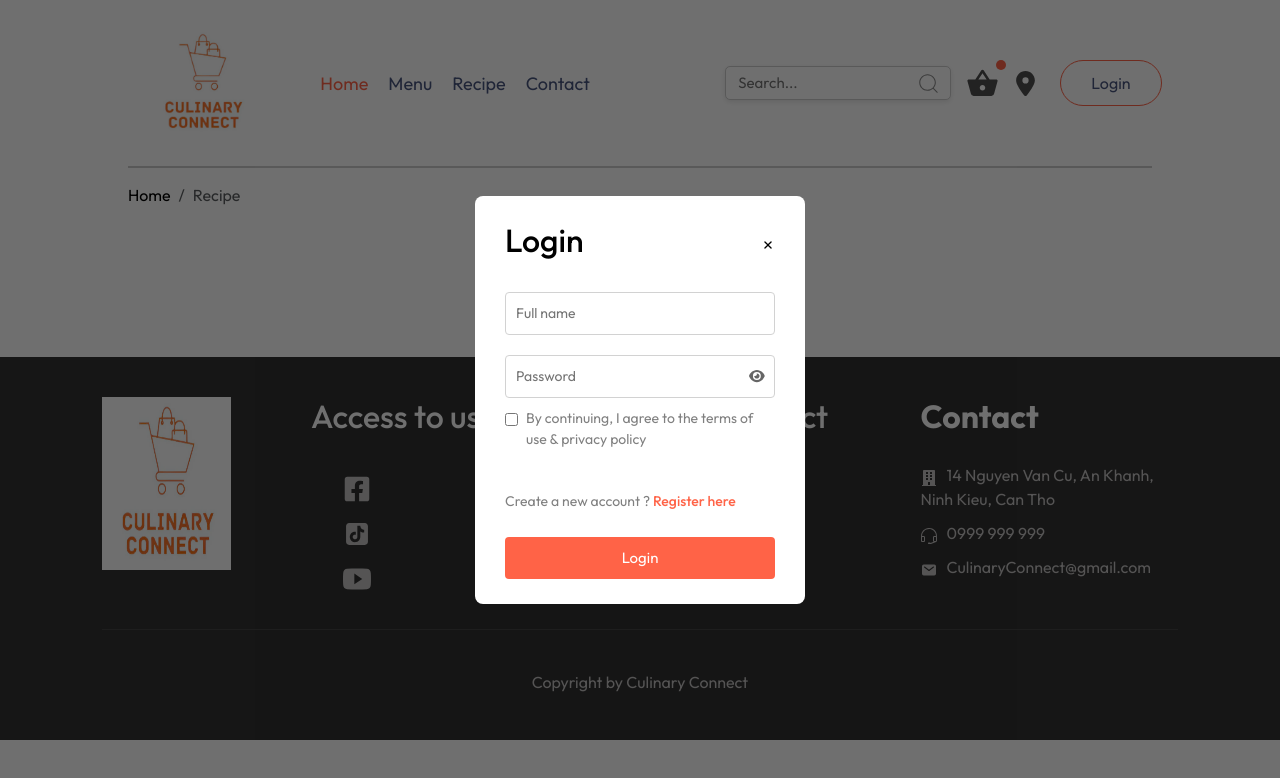
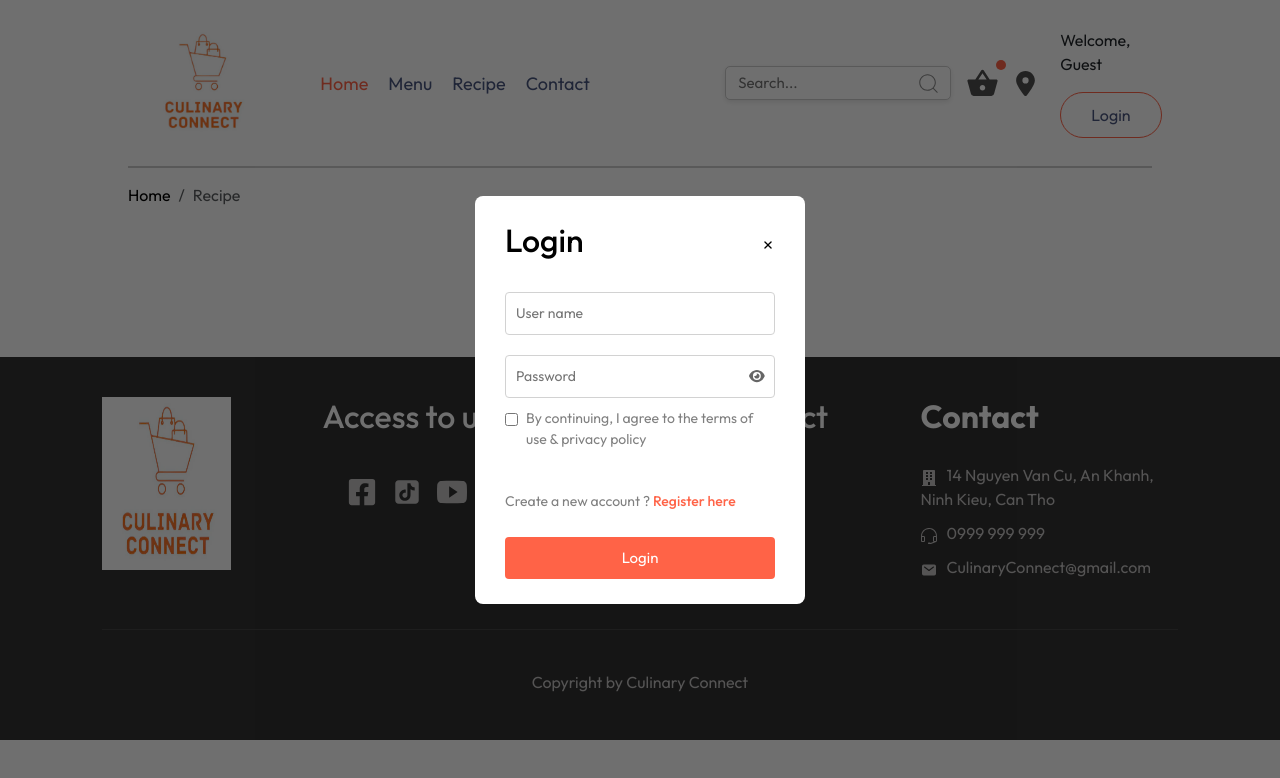
Before and after one commit to BichTuyen1204/CulinaryConnectProject, a React (Create React App) app: page /recipe in a window 1280 px wide. Both pictures are taken after a click on the button "Login". Shown: the top 778 px of the page. Built offline with nearby package versions, Linux system fonts and the light colour scheme; no server answers.

Commit message:
Done API register and login

```diff
--- a/src/App.js
+++ b/src/App.js
@@ -1,6 +1,6 @@
 import React, { useState } from "react";
 import { Navbar } from "./components/navbar/Navbar";
-import { BrowserRouter, Route, Routes } from "react-router-dom";
+import { Routes, Route, useNavigate, BrowserRouter } from "react-router-dom";
 import { Home } from "./page/home/Home";
 import ExploreMenu from "./components/menu/ExploreMenu";
 import Footer from "./components/footer/Footer";
@@ -13,9 +13,15 @@ import { Food_detail } from "./page/food_detail/Food_detail";
 import Breadcrumb from "./components/bread_crumb/Breadcrumb";
 import Recipe from "./page/recipe/Recipe";
 
-const App = () => {
+const AppContent = () => {
   const [showLogin, setShowLogin] = useState(false);
   const [showSignUp, setShowSignUp] = useState(false);
+  const navigate = useNavigate();
+
+  const handleLoginSuccess = () => {
+    setShowLogin(false);
+    navigate("/");
+  };
 
   const openSignUp = () => {
     setShowLogin(false);
@@ -26,19 +32,12 @@ const App = () => {
     setShowLogin(true);
     setShowSignUp(false);
   };
+
   return (
     <>
-      {showLogin && (
-        <Login setShowLogin={setShowLogin} openSignUp={openSignUp} />
-      )}
-      {showSignUp && (<Sign_up setShowSignUp={setShowSignUp} openLogin={openLogin} />)}
-      <BrowserRouter>
         <div className="app">
           <Navbar setShowLogin={setShowLogin} />
-
-          {/* Thêm Breadcrumb ở đây */}
           <Breadcrumb />
-
           <Routes>
             <Route path="/" element={<Home />} />
             <Route path="exploreMenu" element={<ExploreMenu />} />
@@ -48,11 +47,28 @@ const App = () => {
             <Route path="food_detail" element={<Food_detail />} />
             <Route path="recipe" element={<Recipe />} />
           </Routes>
+          {showLogin && (
+            <Login
+              setShowLogin={setShowLogin}
+              openSignUp={openSignUp}
+              onLoginSuccess={handleLoginSuccess}
+            />
+          )}
+          {showSignUp && (
+            <Sign_up setShowSignUp={setShowSignUp} openLogin={openLogin} />
+          )}
         </div>
         <Footer />
-      </BrowserRouter>
     </>
   );
 };
 
+const App = () => {
+  return (
+    <BrowserRouter>
+      <AppContent />
+    </BrowserRouter>
+  );
+};
+
 export default App;
--- a/src/components/bread_crumb/Breadcrumb.js
+++ b/src/components/bread_crumb/Breadcrumb.js
@@ -19,6 +19,7 @@ function Breadcrumb() {
     recipe: "Recipe",
     cart: "Cart",
     contact: "Contact",
+    food_detail: "Food detail"
   };
 
   return (
--- a/src/components/footer/Footer.css
+++ b/src/components/footer/Footer.css
@@ -23,8 +23,12 @@
 }
 
 .ul-icon-social {
-    width: 60px;
-    height: 50px;
+    width: 120px;
+    height: 60px;
+    gap: 15px;
+    display: flex;
+    align-items: center;
+    justify-items: center;
 }
 
 .facebook, .tiktok, .youtube {
@@ -38,10 +42,17 @@
     cursor: pointer;
 }
 
-.footer-content-left, .footer-content-right, .footer-content-center {
+.footer-content-right, .footer-content-center {
     display: flex;
     flex-direction: column;
     align-items: start;
+    gap: 20px;
+}
+
+.footer-content-left {
+    display: flex;
+    flex-direction: column;
+    align-items: center;
     gap: 20px;
 }
 
--- a/src/components/footer/Footer.js
+++ b/src/components/footer/Footer.js
@@ -10,23 +10,28 @@ import "../footer/Footer.css";
 import { Link } from "react-router-dom";
 import "bootstrap/dist/css/bootstrap.min.css";
 
-
 const Footer = () => {
   return (
     <div className="footer" id="footer">
       <div className="footer-content">
         <div className="img-logo-footer">
-        <Link to="/"><img src={Logo} alt="" /></Link>
+          <Link to="/">
+            <img src={Logo} alt="" />
+          </Link>
         </div>
         <div className="footer-content-left">
-            <h2>Access to us</h2>
-            <ul className="ul-icon-social">
+          <h2>Access to us</h2>
+          <div className="ul-icon-social">
               <li>
                 <FaFacebookSquare className="facebook" />
+              </li>
+              <li>
                 <AiFillTikTok className="tiktok" />
+              </li>
+              <li>
                 <IoLogoYoutube className="youtube" />
               </li>
-            </ul>
+          </div>
         </div>
 
         <div className="footer-content-center">
--- a/src/components/login/Login.css
+++ b/src/components/login/Login.css
@@ -2,6 +2,7 @@
     position: fixed;
     z-index: 1;
     top: 0;
+    left: 0;
     width: 100%;
     height: 100%;
     background-color: #00000090;
--- a/src/components/login/Login.js
+++ b/src/components/login/Login.js
@@ -1,11 +1,11 @@
-import React, { useState } from "react";
+import React, { useContext, useState } from "react";
 import { IoClose } from "react-icons/io5";
 import "../login/Login.css";
 import { FontAwesomeIcon } from "@fortawesome/react-fontawesome";
 import { faEye, faEyeSlash } from "@fortawesome/free-solid-svg-icons";
 import AccountService from "../../api/AccountService";
 
-const Login = ({ setShowLogin, openSignUp }) => {
+const Login = ({ setShowLogin, openSignUp, onLoginSuccess }) => {
   const [username, setUserName] = useState("");
   const [userNameError, setUserNameError] = useState("");
   const [password, setPassword] = useState("");
@@ -94,12 +94,14 @@ const Login = ({ setShowLogin, openSignUp }) => {
     if (!userNameError && !passwordError && username && password) {
       try {
         const response = await AccountService.signin(account);
-        console.log("Login successful", response.data);
+        console.log("Login successful", response);
         setFormSubmitted(true);
         setLoginError("");
         setTimeout(() => {
-        // openHome();
-        }, 5000);
+          onLoginSuccess();
+          window.location.reload();
+          console.log("Response data:", response);
+        }, 2000);
       } catch (error) {
         console.error(
           "Error when logging in:",
@@ -108,19 +110,20 @@ const Login = ({ setShowLogin, openSignUp }) => {
         if (error.response) {
           switch (error.response.status) {
             case 404:
-              setLoginError("Account does not exist.");
+              setUserNameError("Account does not exist.");
               break;
             case 401:
               setLoginError("Invalid username or password.");
               break;
+            case 500:
+              setPasswordError("Password is incorrect.");
+              break;
             default:
-              setLoginError("An error occurred. Please try again later.");
+              setLoginError("User name does not exist.");
           }
         } else {
           setLoginError("Network error. Please check your connection.");
         }
-        setUserName("");
-        setPassword("");
         setFormSubmitted(false);
       }
     } else {
@@ -129,6 +132,7 @@ const Login = ({ setShowLogin, openSignUp }) => {
   };
 
   return (
+    <div className="fullscreen-modal">
       <div className="login" onClick={handleClose}>
         <form className="login-container" onClick={handleContainerClick}>
           <div className="login-title">
@@ -146,7 +150,7 @@ const Login = ({ setShowLogin, openSignUp }) => {
                 value={username}
                 onChange={userNameChange}
                 onBlur={userNameBlur}
-              placeholder="Full name"
+                placeholder="User name"
               />
               {userNameError && <p style={{ color: "red" }}>{userNameError}</p>}
             </div>
@@ -193,6 +197,7 @@ const Login = ({ setShowLogin, openSignUp }) => {
           </div>
         </form>
       </div>
+    </div>
   );
 };
 export default Login;
--- a/src/components/navbar/Navbar.js
+++ b/src/components/navbar/Navbar.js
@@ -1,4 +1,4 @@
-import React, { useState } from "react";
+import React, { useEffect, useState } from "react";
 import { Link } from "react-router-dom";
 import { CiSearch } from "react-icons/ci";
 import { MdShoppingBasket } from "react-icons/md";
@@ -6,14 +6,46 @@ import { FaLocationDot } from "react-icons/fa6";
 import "./Navbar.css";
 import Logo from "../../assets/logo.png";
 import "bootstrap/dist/css/bootstrap.min.css";
+import AccountService from "../../api/AccountService";
 
 export const Navbar = ({ setShowLogin }) => {
   const [menu, setMenu] = useState("home");
   const [searchQuery, setSearchQuery] = useState("");
+  const [username, setUserName] = useState("");
+  const [accountRole, setAccountRole] = useState("");
+  const [jwtToken, setJwtToken] = useState(sessionStorage.getItem("jwtToken"));
 
   const handleSearchChange = (e) => {
     setSearchQuery(e.target.value);
   };
+
+  useEffect(() => {
+    const getAccount = async () => {
+      if (jwtToken !== "") {
+        try {
+          const response = await AccountService.account(jwtToken);
+          console.log("account:", response);
+          setUserName(response.username);
+          setAccountRole(response.role);
+        } catch (error) {
+          console.error("Error fetching account information:", error);
+          console.log(error.response);
+        }
+      } else {
+        setUserName("");
+        setAccountRole("");
+      }
+    };
+    getAccount();
+  }, [jwtToken]);
+
+  const Logout = async() => {
+    localStorage.removeItem("jwtToken");
+    console.log("Logout successful")
+    setUserName("");
+    setAccountRole("");
+    setJwtToken("");
+  }
 
   return (
     <div className="navbar col-12">
@@ -76,12 +108,25 @@ export const Navbar = ({ setShowLogin }) => {
         </div>
 
         <div className="navbar-location-icon col-1">
-            <FaLocationDot className="ic_location" />
-          </div>
+          <FaLocationDot className="ic_location" />
+        </div>
 
-        <div className="col-3">
-          <button onClick={() => setShowLogin(true)}>Login</button>
-        </div>
+        <nav>
+          <>
+            {username ? (
+              <p>Welcome, {username}</p>
+            ) : (
+              <p>Welcome, Guest</p>
+            )}
+            {username ? (
+              <button onClick={Logout}>Logout</button>
+            ) : (
+              <>
+                <button onClick={() => setShowLogin(true)}>Login</button>
+              </>
+            )}
+          </>
+        </nav>
       </div>
     </div>
   );
--- a/src/components/sign_up/Sign_up.js
+++ b/src/components/sign_up/Sign_up.js
@@ -6,8 +6,8 @@ import { faEye, faEyeSlash } from "@fortawesome/free-solid-svg-icons";
 import AccountService from "../../api/AccountService";
 
 const Sign_up = ({ setShowSignUp, openLogin }) => {
-  const [name, setName] = useState("");
-  const [nameError, setNameError] = useState("");
+  const [username, setUserName] = useState("");
+  const [usernameError, setUserNameError] = useState("");
   const [email, setEmail] = useState("");
   const [emailError, setEmailError] = useState("");
   const [phone, setPhone] = useState("");
@@ -24,6 +24,8 @@ const Sign_up = ({ setShowSignUp, openLogin }) => {
   const [formSubmitted, setFormSubmitted] = useState(false);
   const [description, setDescription] = useState("");
   const [descriptionError, setDescriptionError] = useState("");
+  const [registerError, setRegisterError] = useState("");
+  const [agreedToTerms, setAgreedToTerms] = useState(false);
 
   const [account, setAccount] = useState({
     username: "",
@@ -37,22 +39,22 @@ const Sign_up = ({ setShowSignUp, openLogin }) => {
   // Receive full name
   const NameChange = (e) => {
     const { value } = e.target;
-    setName(value);
+    setUserName(value);
     setAccount((preState) => ({ ...preState, username: value }));
   };
 
   // Check full name
   const NameBlur = () => {
-    if (name.trim() === "") {
-      setNameError("Please enter your full name");
-    } else if (name.length < 4) {
-      setNameError("The full name must be at least 4 characters");
-    } else if (name.length > 100) {
-      setNameError("The full name must be less than 100 characters");
-    } else if (!/^[\p{L}\s]+$/u.test(name)) {
-      setNameError("Please enter only alphabetic characters");
+    if (username.trim() === "") {
+      setUserNameError("Please enter your full name");
+    } else if (username.length < 4) {
+      setUserNameError("The full name must be at least 4 characters");
+    } else if (username.length > 100) {
+      setUserNameError("The full name must be less than 100 characters");
+    } else if (!/^[\p{L}\s]+$/u.test(username)) {
+      setUserNameError("Please enter only alphabetic characters");
     } else {
-      setNameError("");
+      setUserNameError("");
     }
   };
 
@@ -101,7 +103,9 @@ const Sign_up = ({ setShowSignUp, openLogin }) => {
   const PhoneBlur = () => {
     if (phone.trim() === "") {
       setPhoneError("Please enter your phone number");
-    } else if (!/^\d{10}$/.test(phone)) {
+    } else if (phone.length < 10 || phone.length > 10) {
+      setPhoneError("Your phone number must be 10 digits");
+    } else if (!/^\d+$/.test(phone)) {
       setPhoneError("Your phone number just only number");
     } else if (!/^0/.test(phone)) {
       setPhoneError("Phone number must start with 0");
@@ -208,15 +212,20 @@ const Sign_up = ({ setShowSignUp, openLogin }) => {
     RePasswordBlur();
     AddressBlur();
 
+    if (!agreedToTerms) {
+      alert("Please agree to the terms of use and privacy policy");
+      return;
+    }
+
     if (
-      !nameError &&
+      !usernameError &&
       !emailError &&
       !phoneError &&
       !passwordError &&
       !rePasswordError &&
       !addressError &&
       !descriptionError &&
-      name &&
+      username &&
       email &&
       phone &&
       password &&
@@ -225,25 +234,50 @@ const Sign_up = ({ setShowSignUp, openLogin }) => {
       description &&
       !checkPass
     ) {
-      setFormSubmitted(true);
       try {
         const response = await AccountService.register(account);
         console.log("Account created", response.data);
+        setFormSubmitted(true);
+        setRegisterError("");
+        console.log(
+          "Account:",
+          username,
+          email,
+          phone,
+          password,
+          address,
+          description
+        );
+        setTimeout(() => {
+          openLogin();
+          setFormSubmitted(false);
+        }, 5000);
       } catch (error) {
-        console.error("Have error when create an account", error);
+        if (error.response) {
+          const errorMessage = error.response.data?.message;
+          if (errorMessage) {
+            if (
+              errorMessage.includes(
+                "duplicate key value violates unique constraint"
+              )
+            ) {
+              if (errorMessage.includes("phone")) {
+                setPhoneError("Phone number already exists.");
+              } else if (errorMessage.includes("email")) {
+                setEmailError("Email already exists.");
+              } else if (errorMessage.includes("username")) {
+                setUserNameError("Username already exists.");
+              }
+            }
+          } else {
+            setRegisterError("An error occurred during registration.");
+          }
+        } else {
+          console.error("Network or unknown error occurred:", error);
+          setRegisterError("Network error occurred, please try again.");
+        }
+        setFormSubmitted(false);
       }
-      setName("");
-      setEmail("");
-      setPhone("");
-      setPassword("");
-      setRePassword("");
-      setAddress("");
-      setDescription("");
-
-      setTimeout(() => {
-        openLogin();
-        setFormSubmitted(false);
-      }, 5000);
     } else {
       alert("Please fill in all fields correctly before submitting.");
     }
@@ -255,6 +289,10 @@ const Sign_up = ({ setShowSignUp, openLogin }) => {
 
   const handleContainerClick = (e) => {
     e.stopPropagation();
+  };
+
+  const handleAgreementChange = (e) => {
+    setAgreedToTerms(e.target.checked);
   };
 
   return (
@@ -269,16 +307,16 @@ const Sign_up = ({ setShowSignUp, openLogin }) => {
 
         {/* Input full name */}
         <div className="sign-up-input">
-          <div className="sign-up-email">
+          <div className="sign-up-username">
             <input
               type="name"
-              name="name"
-              value={name}
+              name="username"
+              value={username}
               onChange={NameChange}
               onBlur={NameBlur}
               placeholder="Full name"
             />
-            {nameError && <p style={{ color: "red" }}>{nameError}</p>}
+            {usernameError && <p style={{ color: "red" }}>{usernameError}</p>}
           </div>
 
           {/* Input email */}
@@ -376,12 +414,14 @@ const Sign_up = ({ setShowSignUp, openLogin }) => {
               onBlur={DescriptionBlur}
               placeholder="Description"
             />
-            {descriptionError && <p style={{ color: "red" }}>{descriptionError}</p>}
+            {descriptionError && (
+              <p style={{ color: "red" }}>{descriptionError}</p>
+            )}
           </div>
         </div>
 
         <div className="sign-up-condition">
-          <input type="checkbox" required />
+          <input type="checkbox" onChange={handleAgreementChange} />
           <p>By continuing, I agree to the terms of use & privacy policy</p>
         </div>
         <div className="part-end-sign-up">
@@ -390,8 +430,8 @@ const Sign_up = ({ setShowSignUp, openLogin }) => {
           </p>
         </div>
 
-        <div>
-          {formSubmitted && (
+        <div className="info-register">
+          {formSubmitted && !registerError && (
             <p style={{ color: "green" }}>Register successful</p>
           )}
           <button type="button" onClick={validateForm}>
```
Also changed, not shown: src/api/AccountService.js (+28 -6 lines), src/components/sign_up/Sign_up.css (+8 -0 lines). Lines whose indentation alone changed are shown as unchanged.
